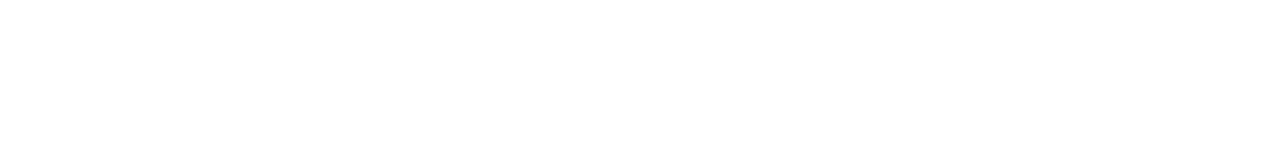
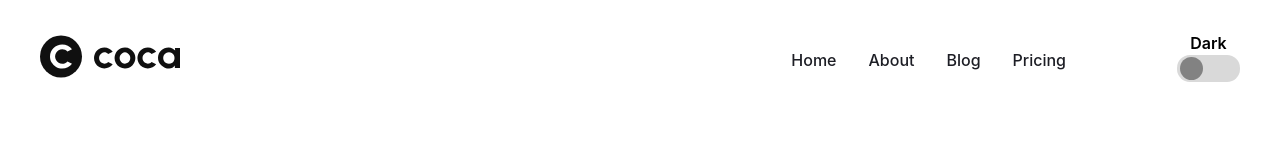
Before and after one commit to n1karo/coca, a website built with Vite: page src/index.html in a window 1280 px wide. Built offline with nearby package versions, Linux system fonts and the light colour scheme; files whose address does not match are found by name.

Commit message:
Created header

```diff
--- a/src/assets/scss/base/main.scss
+++ b/src/assets/scss/base/main.scss
@@ -13,6 +13,7 @@ html {
 }
 
 .body {
+  overflow-x: hidden;
   color: var(--neutral-color-100);
   background-color: var(--neutral-color-10);
 }
@@ -67,8 +68,8 @@ button {
   max-width: calc(var(--container-width) + (var(--container-padding) * 2));
 }
 
-// .hidden {
-//   font-size: 0;
-//   opacity: 0;
-//   visibility: hidden;
-// }
+.hidden {
+  font-size: 0;
+  opacity: 0;
+  visibility: hidden;
+}
--- a/src/assets/scss/base/vars.scss
+++ b/src/assets/scss/base/vars.scss
@@ -4,14 +4,38 @@
   --neutral-color-20: #f5f5f5;
   --neutral-color-60: #18181d;
   --neutral-color-100: #1d1e25;
+  --neutral-color-120: #828282;
+  --neutral-color-130: #d9d9d9;
+  --neutral-color-140: #000;
+
+  // primary-colors
+  --primary-color-50: #4e7ddb;
+
+  // logo colors
+  --logo-color-text: #101010;
+  --logo-color-circle: #101010;
 
   // container
   --container-padding: 15px;
   --container-width: 1200px;
+
+  // transition
+  --transition: 0.2s ease-in-out;
+
+  // z-index
+  --z-index-1: 1;
+  --z-index-2: 2;
+  --z-index-3: 3;
+  --z-index-4: 4;
 }
 
 [data-theme='dark'] {
   // neutral colors
   --neutral-color-10: #1d1e25;
   --neutral-color-100: #fff;
+  --neutral-color-140: #fff;
+
+  // logo colors
+  --logo-color-text: #fff;
+  --logo-color-circle: #343542;
 }
--- /dev/null
+++ b/src/assets/scss/components/header.scss
@@ -0,0 +1,192 @@
+.header {
+  padding: 26px 0 22px;
+
+  @include mobile {
+    padding: 22px 0 18px;
+  }
+
+  &__container {
+    @include flex-all-between;
+  }
+
+  &__logo {
+    position: relative;
+    z-index: var(--z-index-4);
+
+    & svg {
+      @include mobile {
+        width: 130px;
+      }
+
+      & path {
+        &:not(:last-child) {
+          fill: var(--logo-color-text);
+        }
+      }
+
+      & circle {
+        fill: var(--logo-color-circle);
+      }
+    }
+  }
+
+  &__right {
+    @include flex-align-center;
+    gap: 111px;
+
+    @include tablet {
+      gap: 60px;
+    }
+
+    @include small-tablet {
+      position: fixed;
+      top: 0;
+      left: -100vw;
+      z-index: var(--z-index-3);
+      flex-direction: column;
+      justify-content: center;
+      width: 80dvw;
+      height: 100dvh;
+      background-color: var(--neutral-color-10);
+      opacity: 0;
+      visibility: hidden;
+      transition:
+        left var(--transition),
+        opacity var(--transition),
+        visibility var(--transition);
+
+      &--visible {
+        left: 0;
+        opacity: 1;
+        visibility: visible;
+      }
+    }
+  }
+
+  &__switcher {
+    position: relative;
+    border-radius: 13px;
+    width: 63px;
+    height: 27px;
+    background-color: var(--neutral-color-130);
+    transform: translateY(8px);
+    transition: background-color var(--transition);
+
+    &::before {
+      content: '';
+      position: absolute;
+      top: 2px;
+      left: 3px;
+      display: inline-block;
+      border-radius: 50%;
+      width: 23px;
+      height: 23px;
+      background-color: var(--neutral-color-120);
+      transition:
+        left var(--transition),
+        background-color var(--transition);
+    }
+
+    &-text {
+      position: absolute;
+      top: -24px;
+      left: 50%;
+      font-weight: 600;
+      line-height: 150%;
+      text-align: center;
+      color: var(--neutral-color-140);
+      transform: translateX(-50%);
+
+      @include small-tablet {
+        top: -28px;
+        font-size: 20px;
+      }
+    }
+
+    &-checkbox {
+      appearance: none;
+    }
+
+    &:has(&-checkbox:checked) {
+      background-color: var(--neutral-color-60);
+
+      &::before {
+        left: 38px;
+        background-color: var(--primary-color-50);
+      }
+    }
+  }
+}
+
+.nav {
+  &__list {
+    @include flex-align-center;
+    gap: 32px;
+
+    @include small-tablet {
+      gap: 20px;
+      flex-direction: column;
+    }
+
+    @include mobile {
+      gap: 10px;
+    }
+  }
+
+  &__link {
+    position: relative;
+    font-weight: 500;
+    line-height: 162%;
+    color: var(--neutral-color-100);
+
+    @include small-tablet {
+      font-size: 20px;
+      line-height: 200%;
+    }
+
+    &::after {
+      content: '';
+      position: absolute;
+      right: 0;
+      bottom: -5px;
+      left: 0;
+      height: 1px;
+      background-color: var(--neutral-color-100);
+      opacity: 0;
+      visibility: hidden;
+      transition:
+        opacity var(--transition),
+        visibility var(--transition);
+    }
+
+    &:hover {
+      &::after {
+        opacity: 1;
+        visibility: visible;
+      }
+    }
+  }
+}
+
+.overlay {
+  @include small-tablet {
+    position: fixed;
+    inset: 0;
+    z-index: var(--z-index-2);
+    background-color: #000000b3;
+    opacity: 0;
+    visibility: hidden;
+    transition:
+      opacity var(--transition),
+      visibility var(--transition);
+
+    &--visible {
+      opacity: 1;
+      visibility: visible;
+    }
+  }
+}
+
+.burger {
+  @include burger;
+}
--- a/src/assets/scss/main.scss
+++ b/src/assets/scss/main.scss
@@ -1,3 +1,6 @@
 @import './mixins';
 @import './base';
 @import './globals';
+
+// components
+@import './components/header';
--- a/src/assets/scss/mixins/font-face.scss
+++ b/src/assets/scss/mixins/font-face.scss
@@ -2,7 +2,7 @@
   @font-face {
     src:
       local($font-family),
-      url('../../fonts/#{$url}.woff2') format('woff2');
+      url('../fonts/#{$url}.woff2') format('woff2');
     font-family: $font-family;
     font-weight: $weight;
     font-style: $font-style;
--- /dev/null
+++ b/src/html/components/header.html
@@ -0,0 +1,67 @@
+<header class="header">
+  <h1 class="hidden">Coca - Digital Marketing Website. Home page</h1>
+  <div class="container header__container">
+    <a href="/" class="header__logo" aria-label="Home page">
+      <svg
+        width="140"
+        height="66"
+        viewBox="0 0 140 66"
+        fill="none"
+        xmlns="http://www.w3.org/2000/svg"
+      >
+        <path
+          d="M68.1455 35.9848L72.722 38.3558C71.7651 39.6044 70.5655 40.6072 69.1232 41.3643C67.6809 42.1214 66.1069 42.5 64.4011 42.5C62.4873 42.5 60.7399 42.0285 59.159 41.0854C57.5919 40.1423 56.3368 38.8805 55.3937 37.2998C54.4646 35.7059 54 33.9459 54 32.0199C54 30.5588 54.2704 29.1973 54.8113 27.9355C55.3521 26.6603 56.0941 25.5446 57.0371 24.5882C57.994 23.6186 59.1035 22.8615 60.3655 22.3169C61.6275 21.7723 62.9727 21.5 64.4011 21.5C66.1069 21.5 67.6809 21.8786 69.1232 22.6357C70.5655 23.3928 71.7651 24.4089 72.722 25.6841L68.1455 28.0351C67.6601 27.5038 67.0846 27.092 66.4189 26.7998C65.7671 26.5076 65.0945 26.3615 64.4011 26.3615C63.4026 26.3615 62.5012 26.6271 61.6968 27.1584C60.8925 27.6765 60.2545 28.3672 59.783 29.2305C59.3115 30.0806 59.0757 31.0104 59.0757 32.0199C59.0757 33.0161 59.3115 33.9459 59.783 34.8093C60.2545 35.6594 60.8925 36.3435 61.6968 36.8615C62.5012 37.3795 63.4026 37.6385 64.4011 37.6385C65.1223 37.6385 65.8087 37.4924 66.4605 37.2002C67.1123 36.8947 67.674 36.4896 68.1455 35.9848Z"
+          fill="#101010"
+        />
+        <path
+          d="M84.9596 42.5C83.0458 42.5 81.2984 42.0285 79.7174 41.0854C78.1503 40.1423 76.8952 38.8805 75.9522 37.2998C75.023 35.7059 74.5585 33.9459 74.5585 32.0199C74.5585 30.5588 74.8289 29.1973 75.3697 27.9355C75.9106 26.6603 76.6525 25.5446 77.5956 24.5882C78.5525 23.6186 79.6619 22.8615 80.9239 22.3169C82.1859 21.7723 83.5312 21.5 84.9596 21.5C86.8734 21.5 88.6138 21.9715 90.1809 22.9146C91.7619 23.8577 93.017 25.1262 93.9461 26.7201C94.8892 28.314 95.3607 30.0806 95.3607 32.0199C95.3607 33.4677 95.0903 34.8226 94.5494 36.0844C94.0085 37.3463 93.2597 38.462 92.3028 39.4317C91.3597 40.388 90.2572 41.1385 88.9952 41.6831C87.7471 42.2277 86.4019 42.5 84.9596 42.5ZM84.9596 37.6385C85.9719 37.6385 86.8803 37.3795 87.6847 36.8615C88.489 36.3435 89.12 35.6594 89.5777 34.8093C90.0492 33.9592 90.2849 33.0294 90.2849 32.0199C90.2849 30.9839 90.0423 30.0408 89.5569 29.1907C89.0854 28.3273 88.4405 27.6433 87.6223 27.1385C86.8179 26.6205 85.9303 26.3615 84.9596 26.3615C83.9611 26.3615 83.0596 26.6205 82.2553 27.1385C81.4509 27.6565 80.813 28.3472 80.3415 29.2106C79.87 30.074 79.6342 31.0104 79.6342 32.0199C79.6342 33.0693 79.8769 34.019 80.3623 34.8691C80.8477 35.7192 81.4925 36.3966 82.2969 36.9013C83.1151 37.3928 84.0027 37.6385 84.9596 37.6385Z"
+          fill="#101010"
+        />
+        <path
+          d="M111.578 35.9848L116.155 38.3558C115.198 39.6044 113.998 40.6072 112.556 41.3643C111.114 42.1214 109.54 42.5 107.834 42.5C105.92 42.5 104.173 42.0285 102.592 41.0854C101.025 40.1423 99.7696 38.8805 98.8265 37.2998C97.8974 35.7059 97.4328 33.9459 97.4328 32.0199C97.4328 30.5588 97.7032 29.1973 98.2441 27.9355C98.7849 26.6603 99.5269 25.5446 100.47 24.5882C101.427 23.6186 102.536 22.8615 103.798 22.3169C105.06 21.7723 106.405 21.5 107.834 21.5C109.54 21.5 111.114 21.8786 112.556 22.6357C113.998 23.3928 115.198 24.4089 116.155 25.6841L111.578 28.0351C111.093 27.5038 110.517 27.092 109.852 26.7998C109.2 26.5076 108.527 26.3615 107.834 26.3615C106.835 26.3615 105.934 26.6271 105.13 27.1584C104.325 27.6765 103.687 28.3672 103.216 29.2305C102.744 30.0806 102.509 31.0104 102.509 32.0199C102.509 33.0161 102.744 33.9459 103.216 34.8093C103.687 35.6594 104.325 36.3435 105.13 36.8615C105.934 37.3795 106.835 37.6385 107.834 37.6385C108.555 37.6385 109.242 37.4924 109.893 37.2002C110.545 36.8947 111.107 36.4896 111.578 35.9848Z"
+          fill="#101010"
+        />
+        <path
+          d="M134.924 22.0579H140V41.982H134.924L134.695 39.5114C134.127 40.4013 133.371 41.1252 132.428 41.6831C131.499 42.2277 130.396 42.5 129.12 42.5C127.581 42.5 126.139 42.2211 124.794 41.6632C123.448 41.1053 122.263 40.3349 121.236 39.352C120.224 38.3691 119.427 37.2334 118.844 35.945C118.276 34.6565 117.991 33.2751 117.991 31.8008C117.991 30.3795 118.262 29.0446 118.803 27.796C119.357 26.5474 120.127 25.4516 121.112 24.5085C122.096 23.5655 123.233 22.8283 124.523 22.297C125.813 21.7657 127.2 21.5 128.684 21.5C130.057 21.5 131.284 21.7922 132.366 22.3767C133.461 22.9611 134.39 23.7049 135.153 24.6082L134.924 22.0579ZM128.996 37.8178C130.077 37.8178 131.034 37.5588 131.866 37.0408C132.698 36.5228 133.35 35.8254 133.822 34.9488C134.293 34.0588 134.529 33.0825 134.529 32.0199C134.529 30.944 134.293 29.9677 133.822 29.0911C133.35 28.2011 132.691 27.4972 131.846 26.9791C131.013 26.4611 130.063 26.2021 128.996 26.2021C127.928 26.2021 126.95 26.4677 126.063 26.9991C125.189 27.5171 124.488 28.2144 123.961 29.0911C123.448 29.9677 123.192 30.944 123.192 32.0199C123.192 33.0958 123.455 34.0721 123.982 34.9488C124.509 35.8254 125.21 36.5228 126.083 37.0408C126.971 37.5588 127.942 37.8178 128.996 37.8178Z"
+          fill="#101010"
+        />
+        <circle cx="21" cy="30.5" r="21" fill="#101010" />
+        <path
+          d="M27.4483 35.4412L32 37.741C30.8906 39.1831 29.4794 40.3368 27.7664 41.2021C26.0697 42.0674 24.2262 42.5 22.2358 42.5C19.9844 42.5 17.9288 41.9611 16.069 40.8833C14.2254 39.8055 12.749 38.3634 11.6396 36.5569C10.5465 34.7353 10 32.7239 10 30.5228C10 28.8529 10.3181 27.297 10.9544 25.8548C11.5907 24.3975 12.4635 23.1224 13.5729 22.0294C14.6986 20.9213 16.0037 20.056 17.4883 19.4336C18.9729 18.8112 20.5554 18.5 22.2358 18.5C24.2262 18.5 26.0697 18.9326 27.7664 19.7979C29.4794 20.6632 30.8906 21.8245 32 23.2818L27.4483 25.5816C26.7631 24.8226 25.9637 24.2457 25.0501 23.851C24.1364 23.4412 23.1984 23.2362 22.2358 23.2362C20.898 23.2362 19.6826 23.5778 18.5895 24.2609C17.5128 24.9288 16.6563 25.8169 16.02 26.925C15.4001 28.018 15.0901 29.2173 15.0901 30.5228C15.0901 31.8131 15.4082 33.0123 16.0445 34.1205C16.6808 35.2135 17.5373 36.0939 18.614 36.7619C19.7071 37.4298 20.9143 37.7638 22.2358 37.7638C23.2473 37.7638 24.2099 37.5512 25.1235 37.1262C26.0371 36.7011 26.812 36.1395 27.4483 35.4412Z"
+          fill="white"
+        />
+      </svg>
+    </a>
+    <div class="header__right" data-burger="menu">
+      <nav class="nav header__nav">
+        <ul class="nav__list">
+          <li class="nav__item">
+            <a class="nav__link text-p-default" href="/"> Home </a>
+          </li>
+          <li>
+            <a class="nav__link text-p-default" href="/about.html"> About </a>
+          </li>
+          <li>
+            <a class="nav__link text-p-default" href="/blog.html"> Blog </a>
+          </li>
+          <li>
+            <a class="nav__link text-p-default" href="/pricing.html">
+              Pricing
+            </a>
+          </li>
+        </ul>
+      </nav>
+      <label class="header__switcher">
+        <span class="header__switcher-text text-p-default">Dark</span>
+        <input
+          class="header__switcher-checkbox"
+          type="checkbox"
+          data-theme-switcher
+        />
+      </label>
+    </div>
+    <button class="burger" data-burger="btn" aria-label="Burger menu">
+      <span class="burger__line"></span>
+    </button>
+  </div>
+</header>
--- /dev/null
+++ b/src/js/components/theme.js
@@ -0,0 +1,24 @@
+export const useTheme = () => {
+  const themeTarget = document.querySelector('[data-theme]');
+  const themeSwitcher = document.querySelector('[data-theme-switcher]');
+
+  const themeTargetDataset = themeTarget.dataset;
+
+  const theme = localStorage.getItem('theme') || 'light';
+  themeTargetDataset.theme = theme
+
+  if (theme === 'dark') {
+    themeSwitcher.checked = true;
+  }
+
+  themeSwitcher.addEventListener('click', () => {
+
+    if (themeTargetDataset.theme === 'light') {
+      themeTargetDataset.theme = 'dark';
+      localStorage.setItem('theme', 'dark');
+    } else {
+      themeTargetDataset.theme = 'light';
+      localStorage.setItem('theme', 'light');
+    }
+  });
+};
```
Also changed, not shown: src/index.html (+4 -2 lines), src/js/components/burger.js (added, +19 -0 lines), src/js/main.js (+8 -0 lines), .stylelintrc.json.
